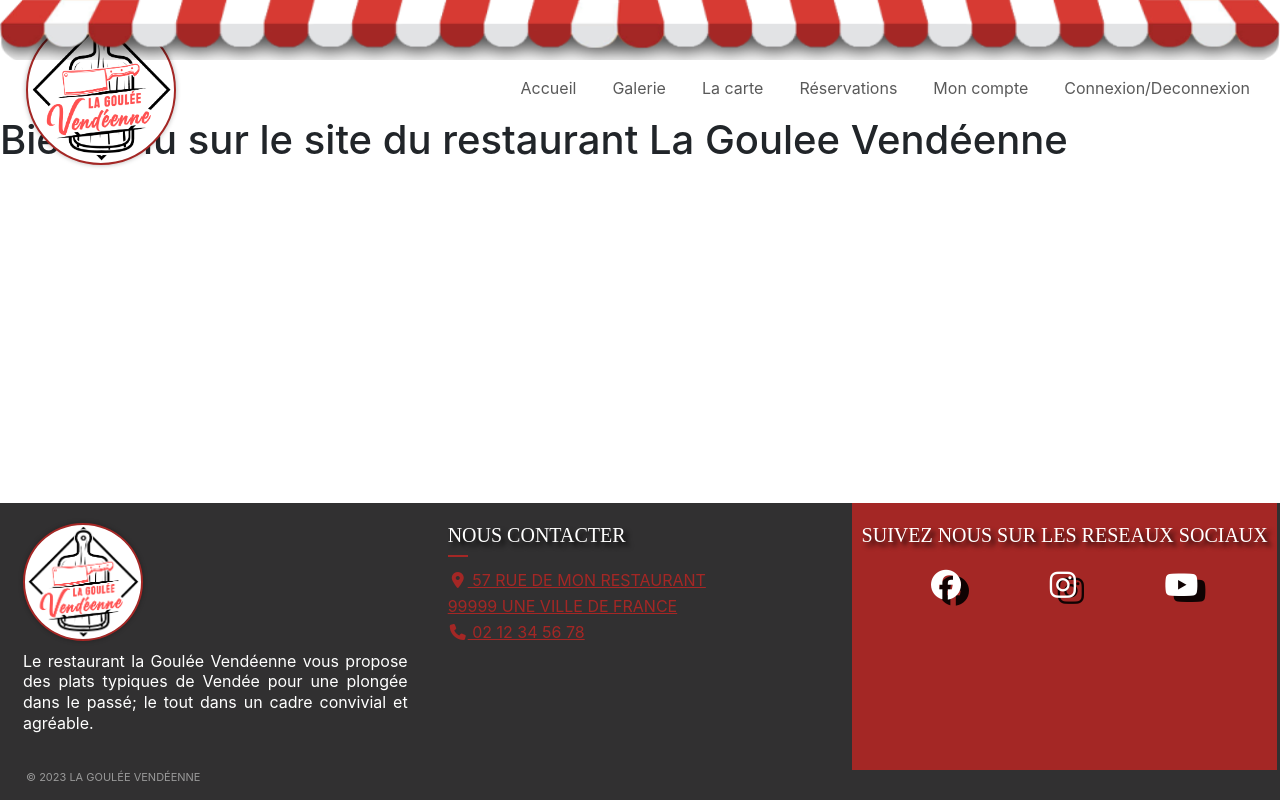
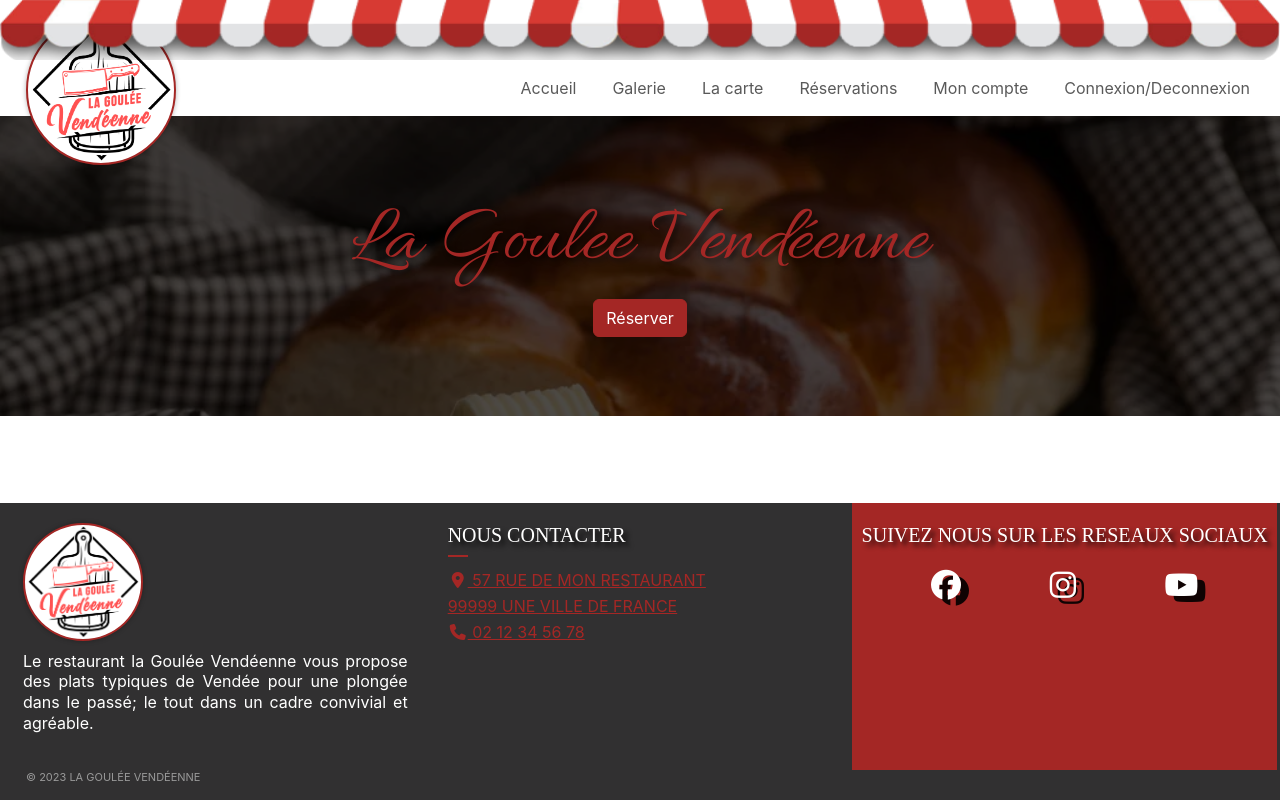
Before and after one commit to FabienTalon/LaGoulleeVendeenne, a website with bundled scripts: page index.html in a window 1280 px wide. Shown: the top 800 px of the page. Built offline with nearby package versions, Linux system fonts and the light colour scheme; files whose address does not match are found by name.

Commit message:
ajout image et titre principal

```diff
--- a/pages/home.html
+++ b/pages/home.html
@@ -1 +1,6 @@
-<h1>Bienvenu sur le site du restaurant La Goulee Vendéenne</h1>
+<div class="hero-scene text-center">
+    <div class="hero-scene-content">
+        <h1 class="restaurant-title">La Goulee Vendéenne</h1>
+        <button class="btn btn-primary">Réserver</button>
+    </div>
+</div>
--- a/scss/main.scss
+++ b/scss/main.scss
@@ -1,10 +1,21 @@
 @import url(/node_modules/bootstrap-icons/font/bootstrap-icons.css);
 @import 'custom';
 
-html{
-    position:relative;
+/*html{
+    position: relative;
     min-height: 100%;
+}*/
+
+html, body {
+    height: 100%;
+    margin: 0;
 }
+
+body {
+    display: flex;
+    flex-direction: column;
+}
+
 header {
     position: relative;
     width: 100%;
@@ -55,9 +66,50 @@ header {
     }
   }
 
+  .hero-scene{
+    position: relative;
+    &::before{
+        content:"";
+        position: absolute;
+        top: 0;
+        left: 0;
+        width: 100%;
+        height: 100%;
+        background-image: url(../images/77778_w1024h768c1cx3024cy2016.webp);
+        background-size: cover;
+        filter: brightness(0.3);
+    }
+
+    *{
+        //Positionner les éléments devant le ::before
+        position:relative;
+    }
+
+  .hero-scene-content{
+    height: 300px;
+    display: flex;
+    flex-direction: column;
+    align-items: center;
+    justify-content: center;
+  }
+
+  h1{
+    font-size: 5rem;
+  }
+
+}
+
+  .restaurant-title {
+    font-family: 'Allura', cursive;
+    color: #a42725;
+    text-shadow: 3px 3px 5px rgba(0, 0, 0, 0.5);
+  }
+
+
+
 footer.footer{
+    margin-top: auto;
     padding: 0 15px;
-    position: absolute;
     bottom: 0;
     width: 100%;
 }
```
Also changed, not shown: index.html (+1 -0 lines), scss/main.css, 1 other file.
